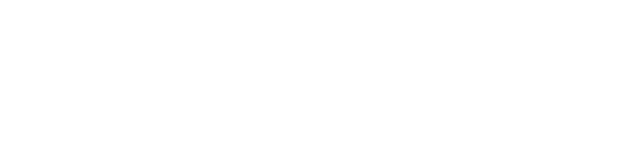
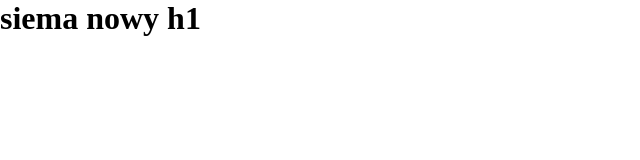
Before and after one commit to KubaBizon/TryToRemember, a plain HTML site: page index.html in a window 1280 px wide. Shown: the whole page, without its empty margins (0-640 px from the left). Drawn offline with Linux system fonts and the light colour scheme.

Commit message:
adding h1

```diff
--- a/index.html
+++ b/index.html
@@ -8,6 +8,7 @@
     <link rel="stylesheet" href="./css/style.css">
 </head>
 <body>
+    <h1>siema nowy h1</h1>
 
 </body>
 </html>
```
